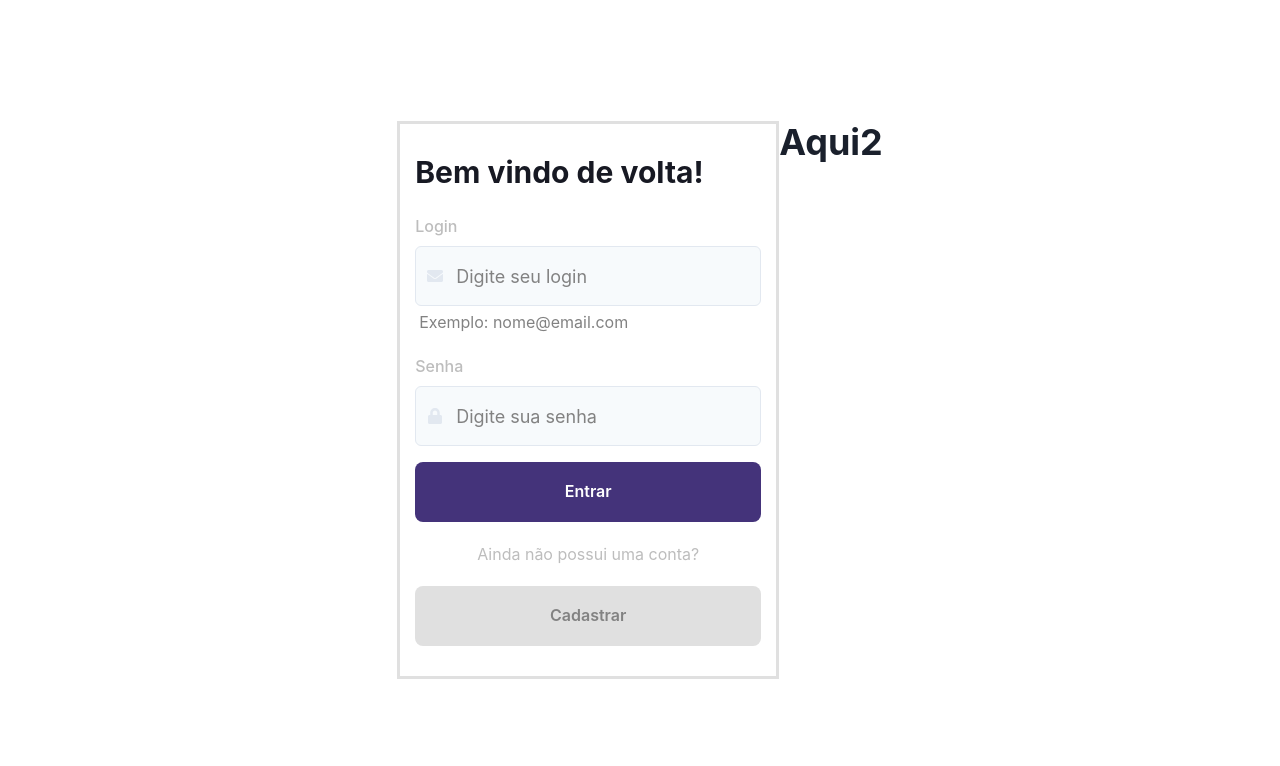
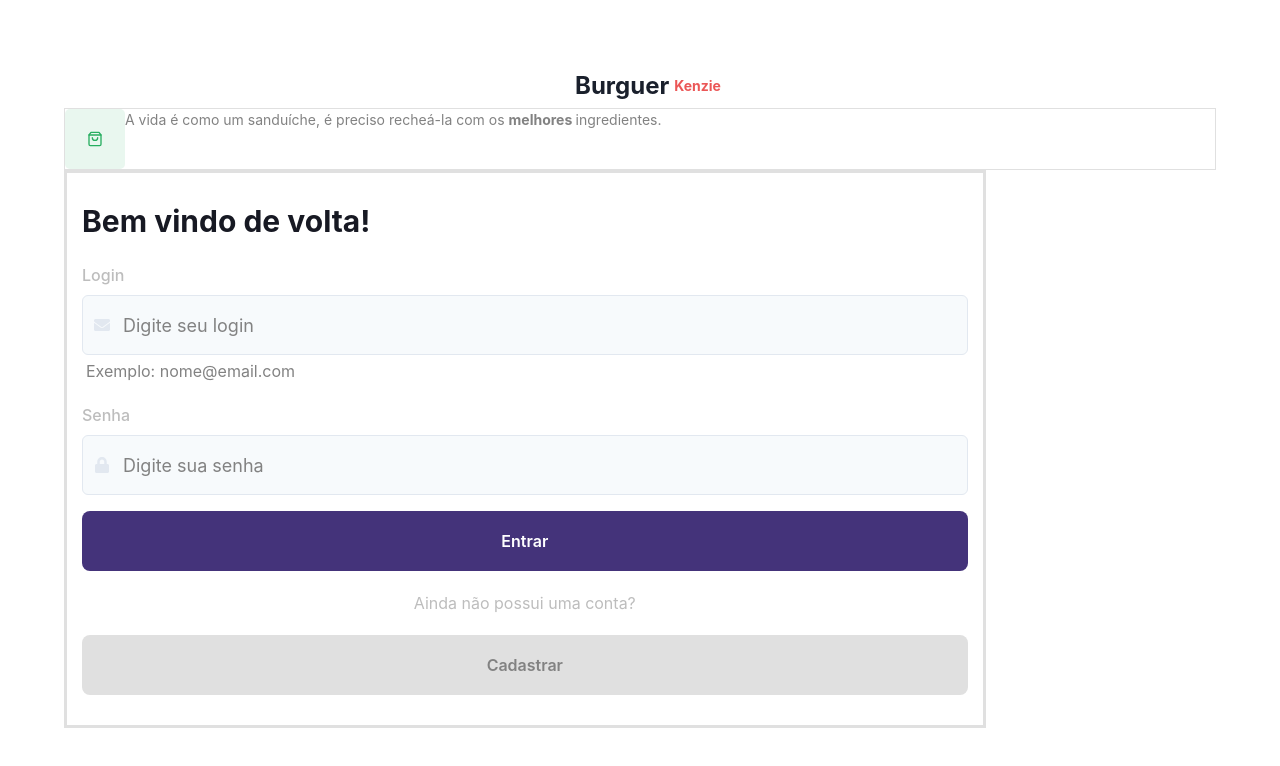
Before and after one commit to vitorsoaresf/react-entrega-s5-hamburgueria-2-0-com-typescript-json-server-vitorsoaresf, a React (Create React App) app: page / in a window 1280 px wide. Shown: the top 766 px of the page. Built offline with nearby package versions, Linux system fonts and the light colour scheme.

Commit message:
fix : refactore style Login

```diff
--- /dev/null
+++ b/src/pages/Login/LoginHeader.tsx
@@ -0,0 +1,37 @@
+import { Center, Flex, Heading, Text, VStack } from "@chakra-ui/react";
+import { FiShoppingBag } from "react-icons/fi";
+
+export const LoginHeader = () => {
+  return (
+    <VStack>
+      <Heading ml="16px" display="flex" alignItems="center" fontSize={["2xl"]}>
+        Burguer{" "}
+        <Text
+          h="100%"
+          ml="5px"
+          color="#EB5757"
+          fontSize={["sm"]}
+          fontWeight="700"
+        >
+          Kenzie
+        </Text>
+      </Heading>
+      <Flex border="1px" borderColor="gray.100" w="90vw">
+        <Center
+          bg="green.200"
+          color="green.800"
+          w="60px"
+          h="60px"
+          borderRadius="5px"
+        >
+          <FiShoppingBag />
+        </Center>
+        <Text fontSize="14px" color="gray.300">
+          A vida é como um sanduíche, é preciso recheá-la com os{" "}
+          <strong>melhores </strong>
+          ingredientes.
+        </Text>
+      </Flex>
+    </VStack>
+  );
+};
--- a/src/pages/Login/index.tsx
+++ b/src/pages/Login/index.tsx
@@ -1,4 +1,4 @@
-import { Flex, Heading, toast, VStack } from "@chakra-ui/react";
+import { Flex, Heading, Text, toast, VStack } from "@chakra-ui/react";
 import { LoginForm } from "./LoginForm";
 import { useForm } from "react-hook-form";
 import * as yup from "yup";
@@ -8,6 +8,7 @@ import { useState } from "react";
 import { Sign } from "crypto";
 import { useToast } from "@chakra-ui/react";
 import { useHistory } from "react-router-dom";
+import { LoginHeader } from "./LoginHeader";
 
 const signInSchema = yup.object().shape({
   email: yup.string().required("E-mail obrigatório").email("E-mail inválido"),
@@ -61,16 +62,14 @@ export const Login = () => {
       justifyContent="center"
       height={["auto", "auto", "100vh", "100vh"]}
     >
-      <Flex>
+      <Flex display={["column", "column", "row", "row"]}>
+        <LoginHeader />
         <LoginForm
           errors={errors}
           handleSignIn={handleSubmit(handleSignIn)}
           loading={loading}
           register={register}
         />
-        <VStack>
-          <Heading>Aqui2</Heading>
-        </VStack>
       </Flex>
     </Flex>
   );
--- a/src/styles/theme.ts
+++ b/src/styles/theme.ts
@@ -3,6 +3,7 @@ import { extendTheme, theme as ChakraTheme } from "@chakra-ui/react";
 export const theme = extendTheme({
   colors: {
     green: {
+      200: "#E9F7EF",
       600: "#93D7AF",
       800: "#27AE60",
     },
```
